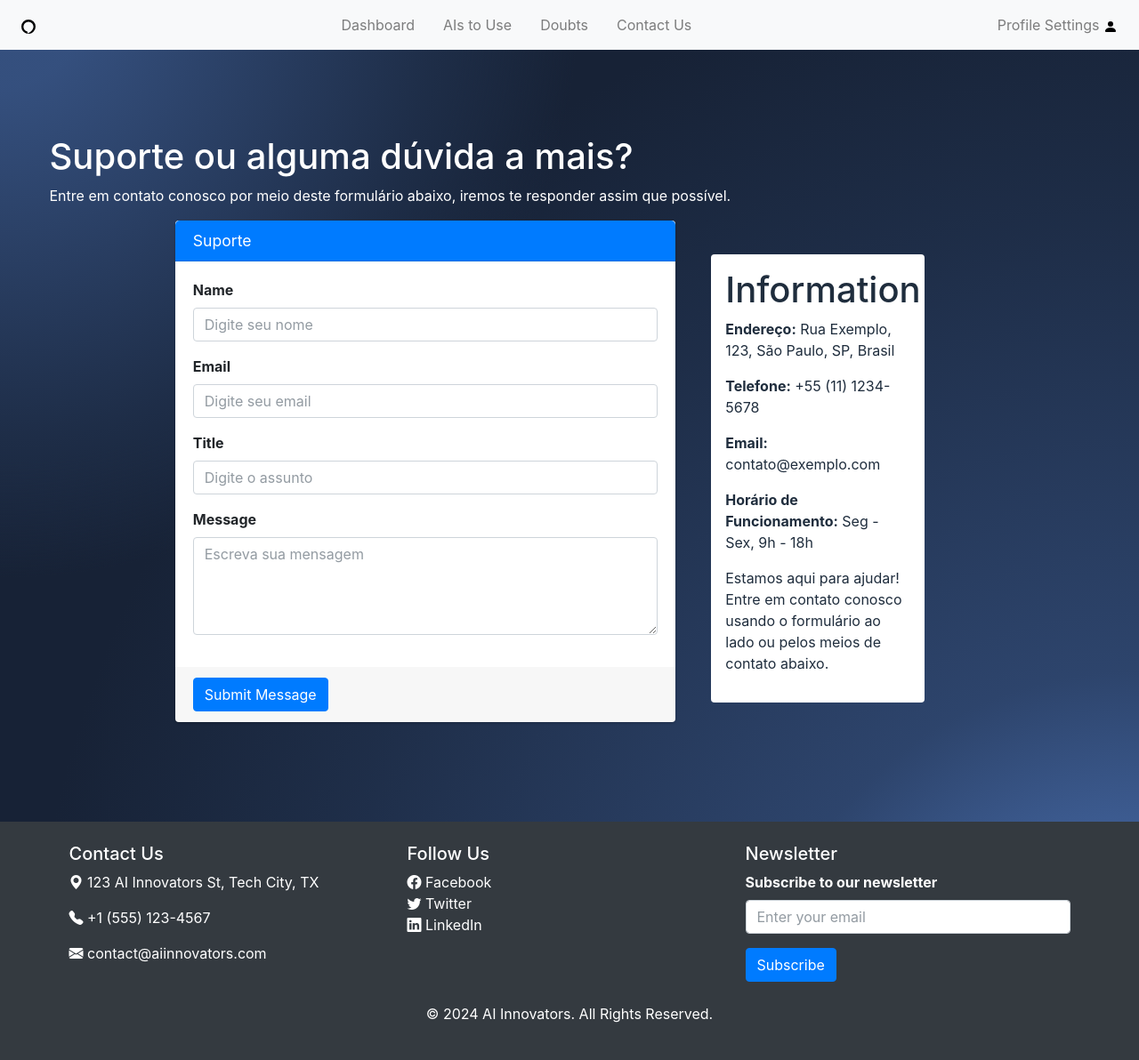
After one commit to arthurgs2006/AI_Website, a PHP site: page /pages/dashboard/contact.php in a window 1280 px wide. The commit adds this page. Shown: the whole page at 89% size. Run offline with PHP 8.4, Linux system fonts and the light colour scheme; some libraries are stand-ins or nearby versions.

Commit message:
Adding the Contact Page: Stage 1

```diff
--- /dev/null
+++ b/includes/components/form.php
@@ -0,0 +1,31 @@
+<?php function renderForm()
+{ ?>
+    <div class="card card-primary">
+        <div class="card-header">
+            <h3 class="card-title">Suporte</h3>
+        </div>
+        <form method="POST" action="contact_submit.php">
+            <div class="card-body">
+                <div class="form-group">
+                    <label for="name">Name</label>
+                    <input type="text" name="name" class="form-control" id="name" placeholder="Digite seu nome" required>
+                </div>
+                <div class="form-group">
+                    <label for="email">Email</label>
+                    <input type="email" name="email" class="form-control" id="email" placeholder="Digite seu email" required>
+                </div>
+                <div class="form-group">
+                    <label for="subject">Title</label>
+                    <input type="text" name="subject" class="form-control" id="subject" placeholder="Digite o assunto" required>
+                </div>
+                <div class="form-group">
+                    <label for="message">Message</label>
+                    <textarea name="message" class="form-control" id="message" rows="4" placeholder="Escreva sua mensagem" required></textarea>
+                </div>
+            </div>
+            <div class="card-footer">
+                <button type="submit" class="btn btn-primary">Submit Message</button>
+            </div>
+        </form>
+    </div>
+<?php } ?>
--- a/includes/components/infoCard.php
+++ b/includes/components/infoCard.php
@@ -3,8 +3,7 @@
     $description = 'Come and Taste it',
     $className = '')
 { ?>
-    <section class="container-fluid d-flex  <?php echo $className ?>
-align-items-center justify-content-center" style="min-height: 50vh;">
+    <section class="container-fluid d-flex  <?php echo $className ?> align-items-center justify-content-center" style="min-height: 50vh;">
         <div class="d-flex  flex-column align-items-center">
             <h1><?php echo $title ?></h1>
             <span>
--- a/includes/components/small-card.php
+++ b/includes/components/small-card.php
@@ -10,7 +10,8 @@
         <div class="icon">
             <i class="ion <?php echo $icon ?>"></i>
         </div>
-        <a href="#" class="small-box-footer mb-0">
+        <a href="/AIwebsite/pages/ChatGPT/ai-chatgpt.php"
+        class="small-box-footer mb-0">
             Use <?php echo $title ?>
             <i class="bi bi-arrow-up-right-circle-fill"></i>>
         </a>
--- a/includes/sections/graphicSection.php
+++ b/includes/sections/graphicSection.php
@@ -4,12 +4,10 @@
             <h1>Análise das LLMs mais populares em nossa plataforma</h1>
         </aside>
     </div>
-    <div class="d-flex">
+    <div class="d-flex" style="gap: 3vh;">
         <?php include $_SERVER['DOCUMENT_ROOT'] . '/AIwebsite/includes/components/barGraphic.php'; ?>
+        <?php include $_SERVER['DOCUMENT_ROOT'] . '/AIwebsite/includes/components/donutGraphic.php'; ?>
     </div>
-</div>
-<div class="d-flex ">
-    <?php include $_SERVER['DOCUMENT_ROOT'] . '/AIwebsite/includes/components/donutGraphic.php'; ?>
 </div>
 <div class="d-flex w-100">
     <?php include $_SERVER['DOCUMENT_ROOT'] . '/AIwebsite/includes/components/mapGraphic.php'; ?>
--- a/includes/sections/gridLayout.php
+++ b/includes/sections/gridLayout.php
@@ -1,5 +1,9 @@
 <?php include './includes/components/infoCard.php';
-renderInfoCard();
+renderInfoCard(
+    "The future is Now!",
+    "Come and Taste It",
+    "bg-gradient-blue-dark text-light"
+);
 ?>
 <div class="d-flex container-fluid p-5" id="useAI">
     <div class="col d-flex flex-column" style="gap: 5vh !important;">
--- a/includes/sections/navbarDashboard.php
+++ b/includes/sections/navbarDashboard.php
@@ -13,6 +13,10 @@ $nav_items = [
     [
         'title' => 'Doubts',
         'href' => '/AIwebsite/pages/dashboard/Doubts.php'
+    ],
+    [
+        'title' => 'Contact Us',
+        'href' => '/AIwebsite/pages/dashboard/contact.php'
     ]
 ]
 ?>
--- /dev/null
+++ b/pages/dashboard/contact.php
@@ -0,0 +1,52 @@
+<!DOCTYPE html>
+<html lang="en" style="scroll-behavior: smooth;">
+
+<head>
+    <meta charset="UTF-8">
+    <meta name="viewport" content="width=device-width, initial-scale=1.0">
+    <title>Contact</title>
+    <link rel="stylesheet" href="https://stackpath.bootstrapcdn.com/bootstrap/5.3.0/css/bootstrap.min.css">
+    <link rel="stylesheet" href="../../adminlte/dist/css/adminlte.min.css">
+    <link rel="stylesheet" href="../../style/style.css">
+</head>
+
+<body class="bg-dark">
+    <div class="wrapper bg-gradient-blue-dark d-flex flex-column gap-5"
+        style="font-family: 'SF Pro Display';">
+        <?php include '../../includes/sections/navbarDashboard.php'; ?>
+        <div class="container m-5">
+            <h1>Suporte ou alguma dúvida a mais?</h1>
+            <p>Entre em contato conosco por meio deste formulário abaixo,
+                iremos te responder assim que possível.</p>
+            <div class="d-flex justify-content-center align-items-center mt-3"
+                style="gap: 5vh;">
+                <div class=" w-50">
+                    <?php include $_SERVER["DOCUMENT_ROOT"] . "/AIwebsite/includes/components/form.php";
+                    renderForm(); ?>
+                </div>
+
+                <div class="d-flex justify-content-end">
+                    <?php
+                    include $_SERVER["DOCUMENT_ROOT"] . "/AIwebsite/includes/components/card.php";
+                    renderCard(
+                        false,
+                        false,
+                        "Information",
+                        "
+                    <p><strong>Endereço:</strong> Rua Exemplo, 123, São Paulo, SP, Brasil</p>
+                    <p><strong>Telefone:</strong> +55 (11) 1234-5678</p>
+                    <p><strong>Email:</strong> contato@exemplo.com</p>
+                    <p><strong>Horário de Funcionamento:</strong> Seg - Sex, 9h - 18h</p>
+                    <p>Estamos aqui para ajudar! Entre em contato conosco usando o formulário ao lado ou pelos meios de contato abaixo.</p>"
+                    );
+                    ?>
+                </div>
+            </div>
+        </div>
+
+        <?php include '../../includes/sections/footer.php'; ?>
+    </div>
+    <?php include $_SERVER['DOCUMENT_ROOT'] . '/AIwebsite/includes/components/linkedScripts.php' ?>
+</body>
+
+</html>
```
Also changed, not shown: sql/array.php (deleted).
